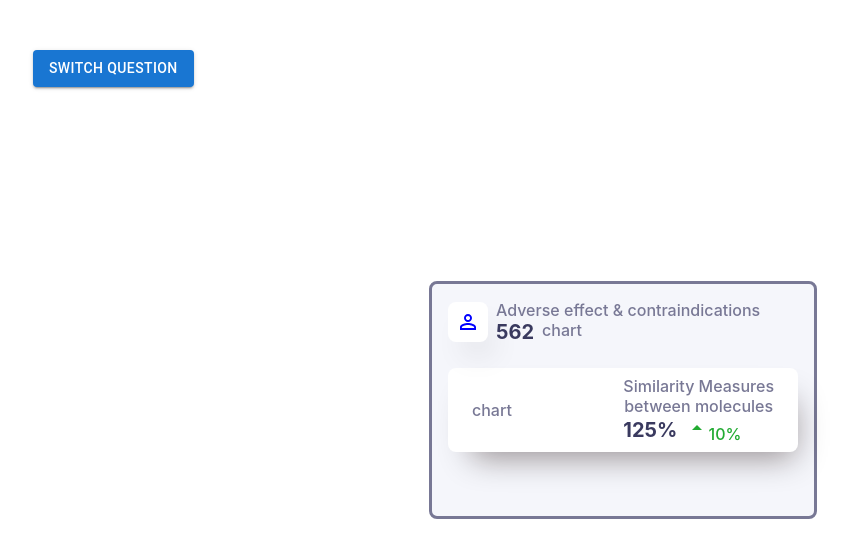
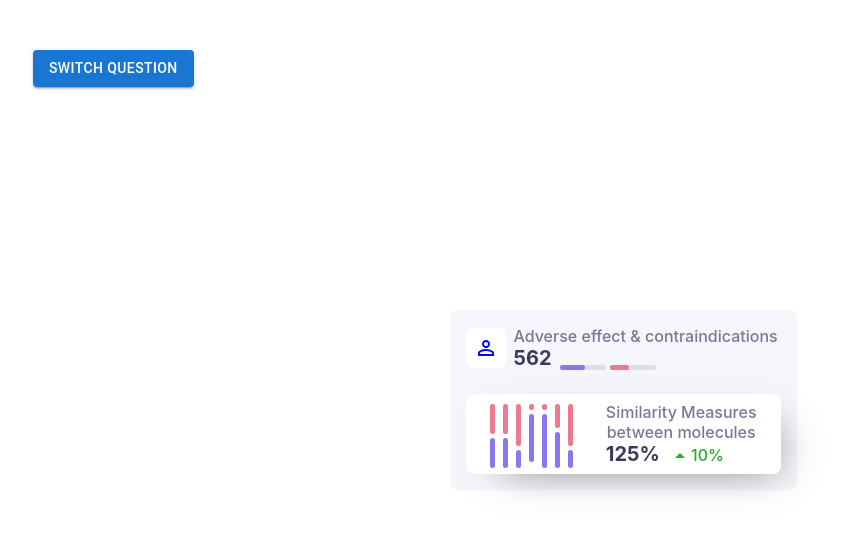
Before and after one commit to feres1994/senior-test, a React (Create React App) app in the folder senior-test/: page / in a window 1280 px wide. Shown: the top 558 px of the page, without its empty margins (17-865 px from the left). Built offline with nearby package versions, Linux system fonts and the light colour scheme.

Commit message:
add stats in component

```diff
--- /dev/null
+++ b/senior-test/src/components/stats/Chart.js
@@ -0,0 +1,18 @@
+import React from 'react'
+import getPercentage from '../../services/getPercentage'
+
+export default function Chart({chart}) {
+  return (
+    <div>
+
+        <div className='chart-element-container d-flex'>
+          {
+              chart.map(el => <div className='chart-element m-r-8'>
+              <div className='radius-8 element secondary-chart-color' style={{height: `${getPercentage(el.y,10)}%`}}></div>
+              <div className='radius-8 element primary-chart-color' style={{height: `${getPercentage(el.x,10)}%`}}></div>
+          </div>)
+          }
+        </div>
+    </div>
+  )
+}
--- a/senior-test/src/components/stats/StatsContainer.js
+++ b/senior-test/src/components/stats/StatsContainer.js
@@ -1,9 +1,59 @@
-import React from 'react'
+import React,{useState, useEffect} from 'react'
 import PersonOutlineOutlinedIcon from '@mui/icons-material/PersonOutlineOutlined';
 import ArrowDropUpIcon from '@mui/icons-material/ArrowDropUp';
+import Chart from './Chart'
 import './stats.css'
+import getPercentage from '../../services/getPercentage';
 
 export default function StatsContainer() {
+
+    const [chart,setChart] = useState([{
+        x: 5,
+        y:5
+    },
+{
+    x: 5,
+    y:5
+},
+{
+    x: 3,
+    y:7
+}
+,
+{
+    x: 8,
+    y:1
+},
+{
+    x: 9,
+    y:1
+},
+{
+    x: 6,
+    y:4
+},
+{
+    x: 3,
+    y:7
+}
+])
+
+const [totals, setTotals] = useState({})
+
+useEffect(() => {
+
+
+
+  return () => {
+    const xSum =  Math.trunc(getPercentage(chart.reduce((a,b) => a + b.x, 0), chart.length * 10))
+    const ySum = Math.trunc(getPercentage(chart.reduce((a,b) => a + b.y, 0), chart.length * 10))
+
+    setTotals({
+        xSum, ySum
+    })
+  }
+}, [chart])
+
   return (
     <div className=' vh-100 d-flex justify-content-center align-items-center primary-font text-primary-light p-base-medium'>
         <div className='stats-container primary-bg-color padding-16 radius-8'>
@@ -15,8 +65,19 @@ export default function StatsContainer() {
                    <p>Adverse effect & contraindications</p>
                    <div className='big-number-chart  d-flex'>
                       <p className='heading-3  text-primary-dark m-r-8'>562</p>
-                      <div>
-                          chart
+                      <div className='total-chart d-flex'>
+                         <div className='m-r-4 radius-8 neutral-bg-color total-chart-element'>
+                             <div className='primary-chart-color radius-8'
+                             style={{width: `${totals && totals.xSum}%`}}
+                             ></div>
+
+
+                         </div>
+                         <div className='m-r-4 radius-8 neutral-bg-color total-chart-element'>
+                         <div className='secondary-chart-color radius-8'
+                         style={{width: `${totals && totals.ySum}%`}}
+                         ></div>
+                         </div>
                       </div>
                    </div>
 
@@ -25,7 +86,7 @@ export default function StatsContainer() {
 
            <div className='chart-container secondary-bg-color d-flex align-items-center flex-wrap  radius-8 box-shadow justify-content-between m-t-24'>
                <div>
-                   chart
+                   <Chart chart={chart} />
                </div>
                <div>
                    <p>Similarity Measures</p>
@@ -33,7 +94,7 @@ export default function StatsContainer() {
                    <div className=' d-flex align-items-center'>
                       <p className='heading-3  text-primary-dark m-r-8'>125%</p>
                       <div>
-                          <p className='text-info-color'><ArrowDropUpIcon  style={{ marginBotom: "-7px", marginRight: "-5px" }}/>  10%</p>
+                          <p className='text-info-color'><ArrowDropUpIcon  style={{ marginBottom: "-7px", marginRight: "-5px" }}/>  10%</p>
                       </div>
                    </div>
                </div>
--- a/senior-test/src/components/stats/stats.css
+++ b/senior-test/src/components/stats/stats.css
@@ -16,6 +16,9 @@
 
 .secondary-bg-color{
     background: white;
+}
+.neutral-bg-color {
+    background-color:  #dddfe8
 }
 .info-bg-color {
     background-color: #22ab32;
@@ -39,6 +42,7 @@
     color:  #22ab32;
 }
 
+
 .vh-100 {
 height: 100vh
 }
@@ -60,6 +64,9 @@ margin-left: 8px;
 .m-r-8 {
     margin-right: 8px;
     }
+.m-r-4 {
+    margin-right: 4px;
+}
 .padding-16 {
     padding: 16px;
 }
@@ -83,16 +90,14 @@ margin-left: 8px;
     align-items: center;
 }
 .box-shadow {
-    box-shadow: 10px 19px 32px -14px rgba(20,3,3,0.43);
-    -webkit-box-shadow: 10px 19px 32px -14px rgba(20,3,3,0.43);
-    -moz-box-shadow: 10px 19px 32px -14px rgba(20,3,3,0.43);
+    box-shadow: 16px 14px 41px -20px rgba(20,3,3,0.52);
+    -webkit-box-shadow: 16px 14px 41px -20px rgba(20,3,3,0.52);
+    -moz-box-shadow: 16px 14px 41px -20px rgba(20,3,3,0.52);
 }
 /**custom style**/
 
 .stats-container {
-    width: 350px;
-    height: 200px;
-    border:solid
+    width: 315px;
 }
 
 .icon-container{
@@ -107,3 +112,33 @@ margin-left: 8px;
 .chart-container {
     padding: 8px 24px;
 }
+
+.chart-element-container{
+    height: 60px;
+}
+
+.chart-element{
+    width: 5px;
+    height: 100%;
+}
+.element{
+
+    height: 50%;
+    width: 100%;
+    margin-bottom: 4px;
+}
+
+.total-chart {
+    width: 100px;
+    align-items: flex-end
+}
+.total-chart-element{
+    width: 50%;
+    height: 5px;
+
+}
+
+.total-chart-element > div {
+width: 60%;
+height: 100%;
+}
--- /dev/null
+++ b/senior-test/src/services/getPercentage.js
@@ -0,0 +1,3 @@
+export default function getPercentage(number,bigNumber){
+    return (number * 100) / bigNumber
+}
```
